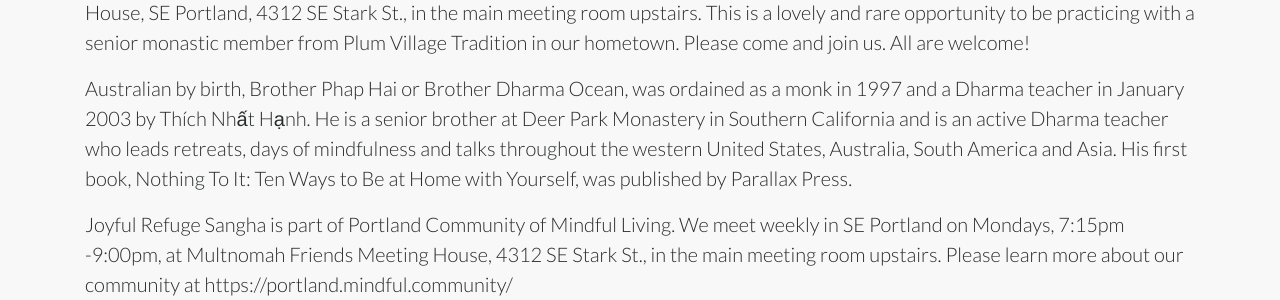
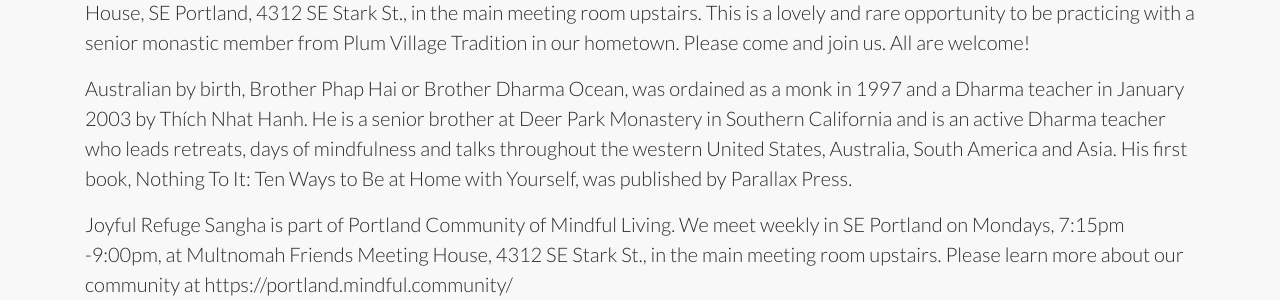
Before and after one commit to MROIS/events.mindful.community, a Jekyll site: the page built from _posts/2019-10-28-phaphai-dom.md, in a window 1280 px wide and 900 px high, scrolled down 1093 px. Shown: the part 184-484 px from the top of the window. Built offline with Jekyll 4.4.1, drawn with Linux system fonts in a browser that asks for light colours.

Commit message:
Update 2019-10-28-phaphai-dom.md

```diff
--- a/_posts/2019-10-28-phaphai-dom.md
+++ b/_posts/2019-10-28-phaphai-dom.md
@@ -11,6 +11,6 @@
 
 We have a wonderful and exciting news to share with our friends in Portland/Vancouver area. Joyful Refuge Sangha will be hosting an evening of mindfulness with Brother Phap Hai on Monday, November 18th, 7:15 pm - 9pm, at Multnomah Friends Meeting House, SE Portland, 4312 SE Stark St., in the main meeting room upstairs. This is a lovely and rare opportunity to be practicing with a senior monastic member from Plum Village Tradition in our hometown. Please come and join us. All are welcome!
 
-Australian by birth, Brother Phap Hai or Brother Dharma Ocean, was ordained as a monk in 1997 and a Dharma teacher in January 2003 by Thích Nhất Hạnh. He is a senior brother at Deer Park Monastery in Southern California and is an active Dharma teacher who leads retreats, days of mindfulness and talks throughout the western United States, Australia, South America and Asia. His first book, Nothing To It: Ten Ways to Be at Home with Yourself, was published by Parallax Press.
+Australian by birth, Brother Phap Hai or Brother Dharma Ocean, was ordained as a monk in 1997 and a Dharma teacher in January 2003 by Thích Nhat Hanh. He is a senior brother at Deer Park Monastery in Southern California and is an active Dharma teacher who leads retreats, days of mindfulness and talks throughout the western United States, Australia, South America and Asia. His first book, Nothing To It: Ten Ways to Be at Home with Yourself, was published by Parallax Press.
 
 Joyful Refuge Sangha is part of Portland Community of Mindful Living. We meet weekly in SE Portland on Mondays, 7:15pm -9:00pm, at Multnomah Friends Meeting House, 4312 SE Stark St., in the main meeting room upstairs. Please learn more about our community at https://portland.mindful.community/
```
